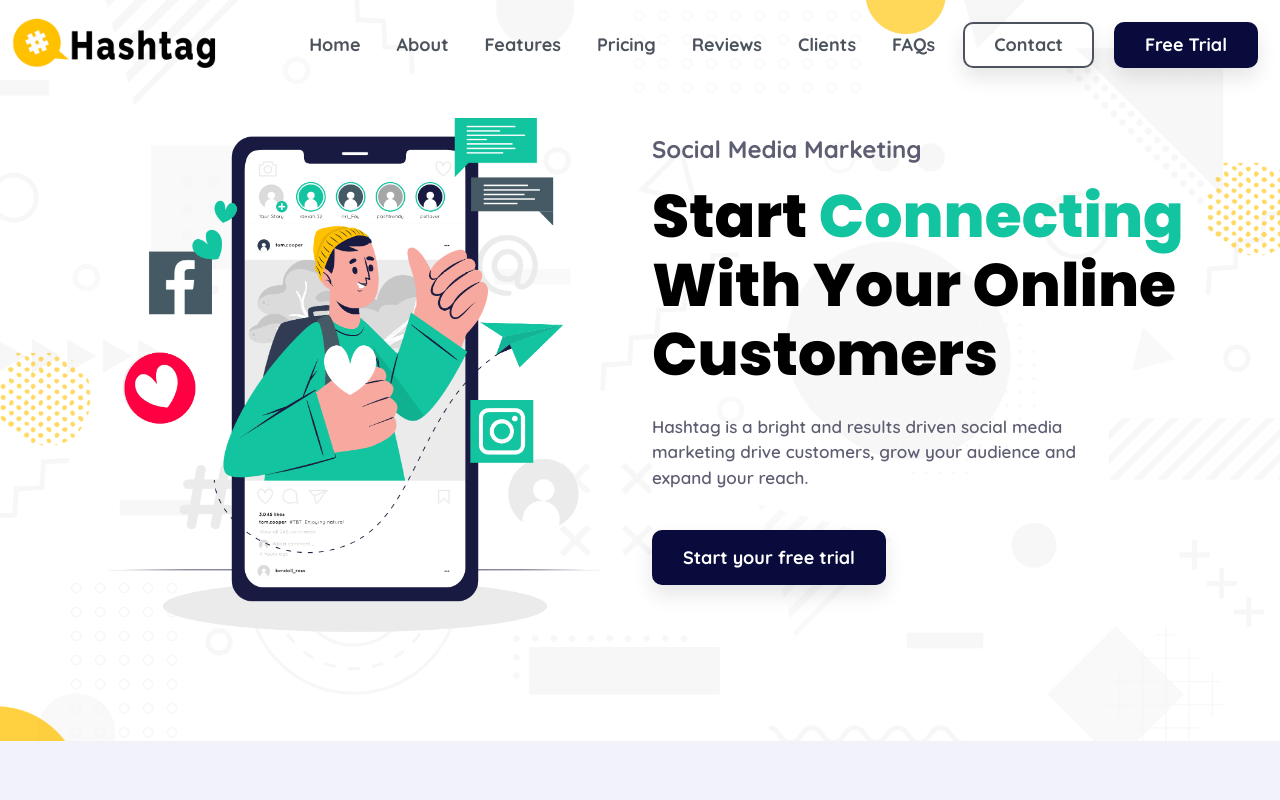
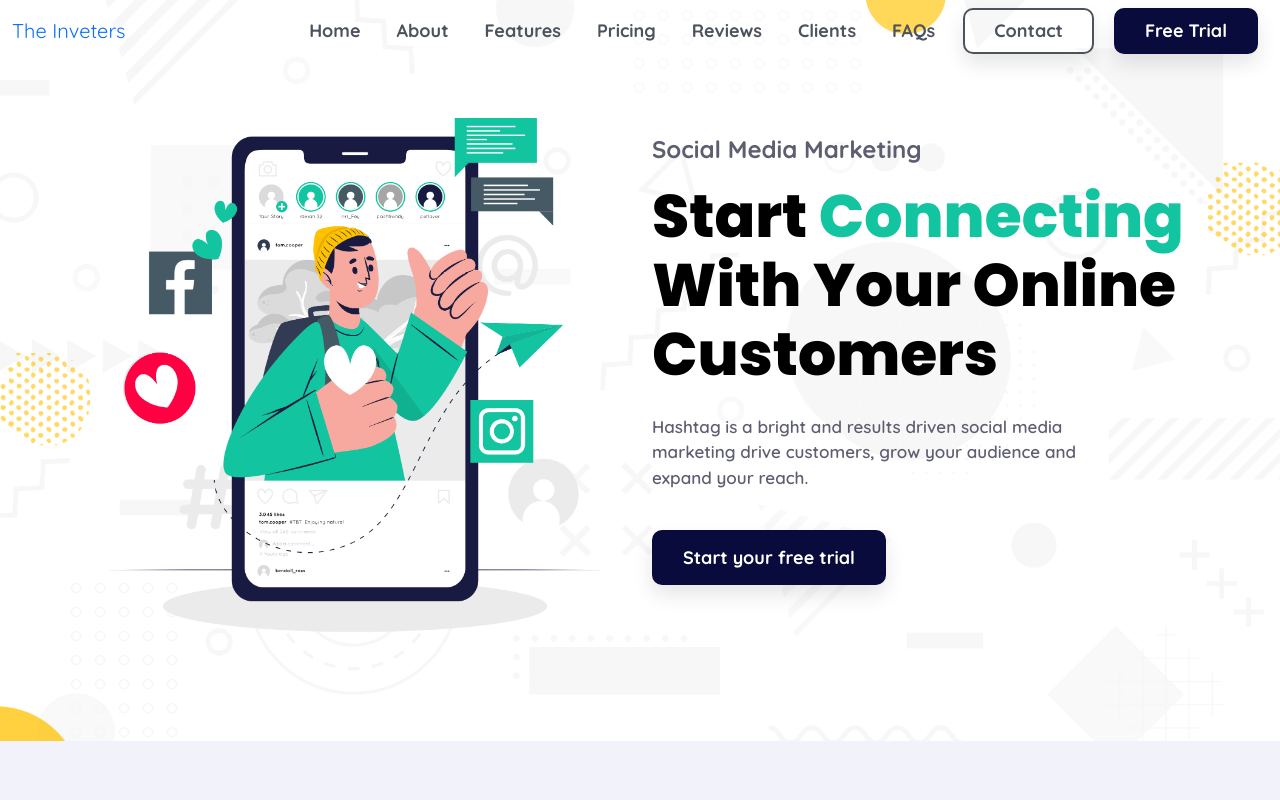
Before and after one commit to webcodingravi/social-marketing.github.io, a plain HTML site: page index.html in a window 1280 px wide. Shown: the top 800 px of the page. Drawn offline with Linux system fonts and the light colour scheme.

Commit message:
Update index.html

```diff
--- a/index.html
+++ b/index.html
@@ -31,7 +31,8 @@
   <nav class="navbar navbar-expand-lg fixed-top">
     <div class="container-fluid">
       <a class="navbar-brand" href="#">
-        <img src="assets/images/logo-new.png" class="img-fluid" alt="logo">
+<!--         <img src="assets/images/logo-new.png" class="img-fluid" alt="logo"> -->
+        The Inveters
       </a>
       <button class="navbar-toggler pe-0" type="button" data-bs-toggle="collapse"
       data-bs-target="#navbarNav" aria-controls="navbarNav" aria-expanded="false" aria-label="Toggle navigation">
```
